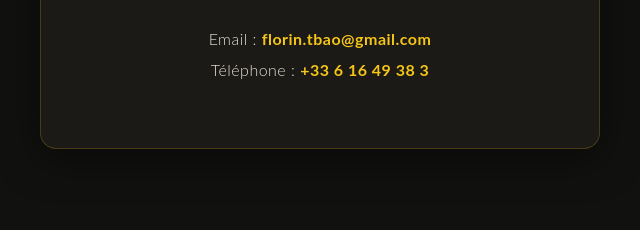
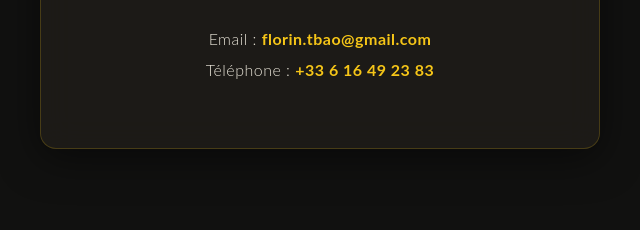
Before and after one commit to chenzhen08/BaoEntreprise, a plain HTML site: page index.html in a window 1280 px wide. Shown: the part 2091-2321 px from the top of the page, 320-960 px from the left. Drawn offline with Linux system fonts and the light colour scheme.

Commit message:
number changed

```diff
--- a/index.html
+++ b/index.html
@@ -59,7 +59,7 @@
             <div class="contact-card">
                 <h1>Me contacter</h1>
                 <p>Email : <a href="mailto:florin.tbao@gmail.com">florin.tbao@gmail.com</a></p>
-                <p>Téléphone : <a href="tel:+33616493833">+33 6 16 49 38 3</a></p>
+                <p>Téléphone : <a href="tel:+33616492383">+33 6 16 49 23 83</a></p>
             </div>
         </section>
     </main>
```
